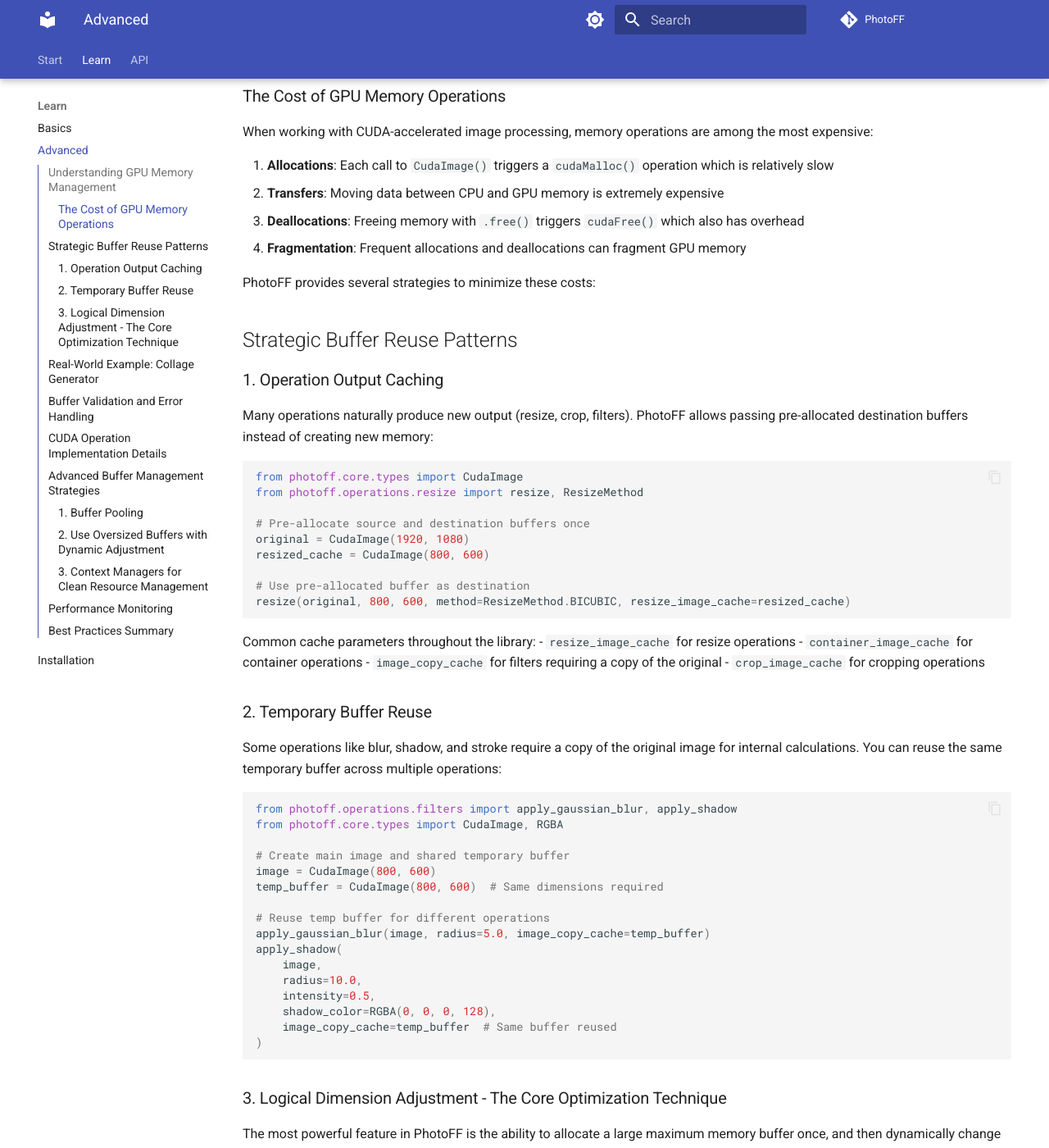
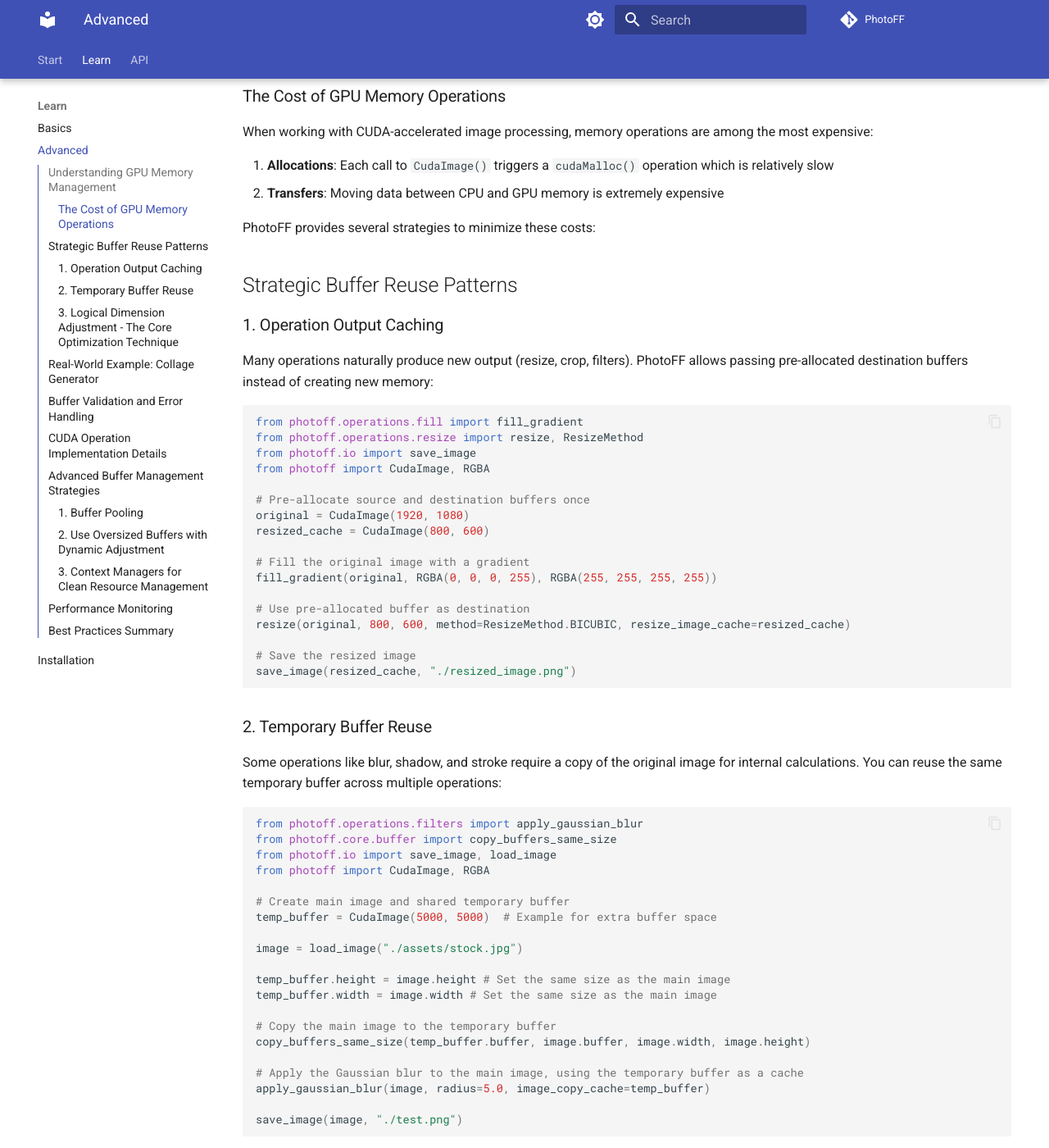
Before and after one commit to offerrall/photoff, an MkDocs documentation site: the page built from docs/advanced.md, in a window 1280 px wide and 1400 px high, scrolled down 268 px. Shown: the whole window at 82% size. Built offline with MkDocs 1.6.1 and Material for MkDocs 9.7.7, drawn with Linux system fonts in a browser that asks for light colours; comment, search, counter and statistics services are not loaded.

Commit message:
Enhance advanced documentation: add examples for pre-allocated buffers and temporary buffer reuse in CUDA image processing

````diff
--- a/docs/advanced.md
+++ b/docs/advanced.md
@@ -10,8 +10,6 @@ When working with CUDA-accelerated image processing, memory operations are among
 
 1. **Allocations**: Each call to `CudaImage()` triggers a `cudaMalloc()` operation which is relatively slow
 2. **Transfers**: Moving data between CPU and GPU memory is extremely expensive
-3. **Deallocations**: Freeing memory with `.free()` triggers `cudaFree()` which also has overhead
-4. **Fragmentation**: Frequent allocations and deallocations can fragment GPU memory
 
 PhotoFF provides several strategies to minimize these costs:
 
@@ -22,44 +20,50 @@ PhotoFF provides several strategies to minimize these costs:
 Many operations naturally produce new output (resize, crop, filters). PhotoFF allows passing pre-allocated destination buffers instead of creating new memory:
 
 ```python
-from photoff.core.types import CudaImage
+from photoff.operations.fill import fill_gradient
 from photoff.operations.resize import resize, ResizeMethod
+from photoff.io import save_image
+from photoff import CudaImage, RGBA
 
 # Pre-allocate source and destination buffers once
 original = CudaImage(1920, 1080)
 resized_cache = CudaImage(800, 600)
 
+# Fill the original image with a gradient
+fill_gradient(original, RGBA(0, 0, 0, 255), RGBA(255, 255, 255, 255))
+
 # Use pre-allocated buffer as destination
 resize(original, 800, 600, method=ResizeMethod.BICUBIC, resize_image_cache=resized_cache)
+
+# Save the resized image
+save_image(resized_cache, "./resized_image.png")
 ```
-
-Common cache parameters throughout the library:
-- `resize_image_cache` for resize operations
-- `container_image_cache` for container operations
-- `image_copy_cache` for filters requiring a copy of the original
-- `crop_image_cache` for cropping operations
 
 ### 2. Temporary Buffer Reuse
 
 Some operations like blur, shadow, and stroke require a copy of the original image for internal calculations. You can reuse the same temporary buffer across multiple operations:
 
 ```python
-from photoff.operations.filters import apply_gaussian_blur, apply_shadow
-from photoff.core.types import CudaImage, RGBA
+from photoff.operations.filters import apply_gaussian_blur
+from photoff.core.buffer import copy_buffers_same_size
+from photoff.io import save_image, load_image
+from photoff import CudaImage, RGBA
 
 # Create main image and shared temporary buffer
-image = CudaImage(800, 600)
-temp_buffer = CudaImage(800, 600)  # Same dimensions required
+temp_buffer = CudaImage(5000, 5000)  # Example for extra buffer space
 
-# Reuse temp buffer for different operations
+image = load_image("./assets/stock.jpg")
+
+temp_buffer.height = image.height # Set the same size as the main image
+temp_buffer.width = image.width # Set the same size as the main image
+
+# Copy the main image to the temporary buffer
+copy_buffers_same_size(temp_buffer.buffer, image.buffer, image.width, image.height)
+
+# Apply the Gaussian blur to the main image, using the temporary buffer as a cache
 apply_gaussian_blur(image, radius=5.0, image_copy_cache=temp_buffer)
-apply_shadow(
-    image,
-    radius=10.0,
-    intensity=0.5,
-    shadow_color=RGBA(0, 0, 0, 128),
-    image_copy_cache=temp_buffer  # Same buffer reused
-)
+
+save_image(image, "./test.png")
 ```
 
 ### 3. Logical Dimension Adjustment - The Core Optimization Technique
````
Also changed, not shown: 1 other file.
